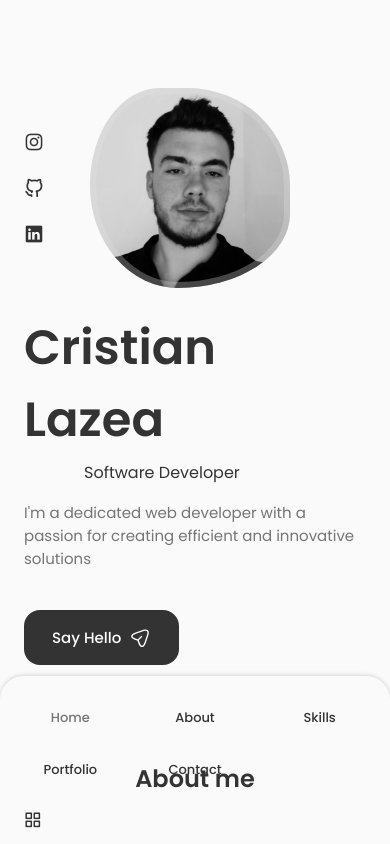
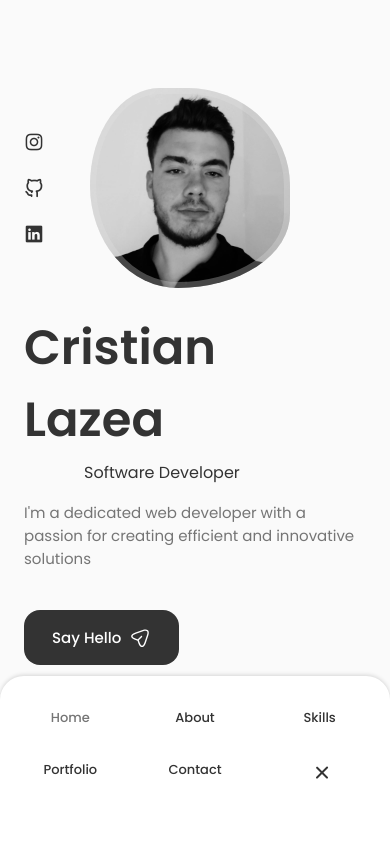
Before and after one commit to CrIsTiLaz/web_portfolio, a React (Create React App) app: page / in a window 390 px wide. Both pictures are taken after a click on the element 32 px from the left and 820 px from the top of the page. Shown: the top 844 px of the page. Built offline with nearby package versions, Linux system fonts and the light colour scheme.

Commit message:
Fixed responsive menu

```diff
--- a/src/components/about/Info.jsx
+++ b/src/components/about/Info.jsx
@@ -16,7 +16,7 @@ const Info = () => {
       </div>
 
       <div className="about__box">
-        <i class="bx bx-support about__icon"></i>
+        <i className="bx bx-support about__icon"></i>
         <h3 className="about__title">Support</h3>
         <span className="about__subtitle">Online 24/7</span>
       </div>
--- a/src/components/header/Header.jsx
+++ b/src/components/header/Header.jsx
@@ -6,7 +6,6 @@ const Header = () => {
   return (
     <header className="header">
       <nav className="nav container">
-        {/* <a href="index.html" className="nav__logo">Lazea</a> */}
         <div className={Toggle ? "nav__menu show-menu" : "nav__menu"}>
           <ul className="nav__list grid">
             <li className="nav__item">
@@ -28,8 +27,8 @@ const Header = () => {
             </li>
 
             <li className="nav__item">
-              <a href="#services" className="nav__link">
-                <i className="uil uil-briefcase nav__icon"></i>Portfolio
+              <a href="#portfolio" className="nav__link">
+                <i className="uil uil-briefcase nav__icon"></i> Portfolio
               </a>
             </li>
 
@@ -39,11 +38,14 @@ const Header = () => {
               </a>
             </li>
           </ul>
-          <i
-            className="uil uil-times nav__close"
-            onClick={() => showMenu(!Toggle)}
-          ></i>
+
+          {/* Butonul pentru închiderea meniului */}
+          <button className="nav__close" onClick={() => showMenu(false)}>
+            <i className="uil uil-times"></i>
+          </button>
         </div>
+
+        {/* Butonul pentru deschiderea meniului */}
         <div className="nav__toggle" onClick={() => showMenu(!Toggle)}>
           <i className="uil uil-apps"></i>
         </div>
--- a/src/components/header/header.css
+++ b/src/components/header/header.css
@@ -62,12 +62,38 @@
         bottom: -100%;
         left: 0;
         width: 100%;
-        background-color: var(--body-color);
+        background-color: #ffffff; /* Setați culoarea solidă dorită */
         padding: 2rem 1.5rem 4rem;
-        box-shadow: 0 -1px 4px rgba(0, 0, 0, 0.15) ;
+        box-shadow: 0 -1px 4px rgba(0, 0, 0, 0.15);
         border-radius: 1.5rem 1.5rem 0 0;
         transition: .3s;
     }
+    .nav__close {
+        position: absolute;
+        right: 3.5rem !important; /* Mută butonul mai spre stânga */
+    bottom: 3.4rem !important; /* Mută butonul mai sus */
+        font-size: 1.5rem;
+        cursor: pointer;
+        color: var(--title-color);
+        background: none;
+        border: none;
+        outline: none;
+        display: none; /* Ascundem butonul implicit */
+    }
+
+    /* Arătăm butonul de închidere doar când meniul este deschis */
+
+
+
+    .nav__close:hover {
+        color: var(--title-color-dark);
+    }
+
+    /* Arătăm butonul de închidere doar când meniul este deschis */
+    .show-menu .nav__close {
+        display: block;
+    }
+
 
     .show-menu{
         bottom: 0;
@@ -109,6 +135,7 @@
 @media screen and (max-width: 350px){
     .nav__menu {
         padding: 2rem 0.25rem 4rem;
+        background-color: #ffffff;
     }
 
     .nav__list {
```
